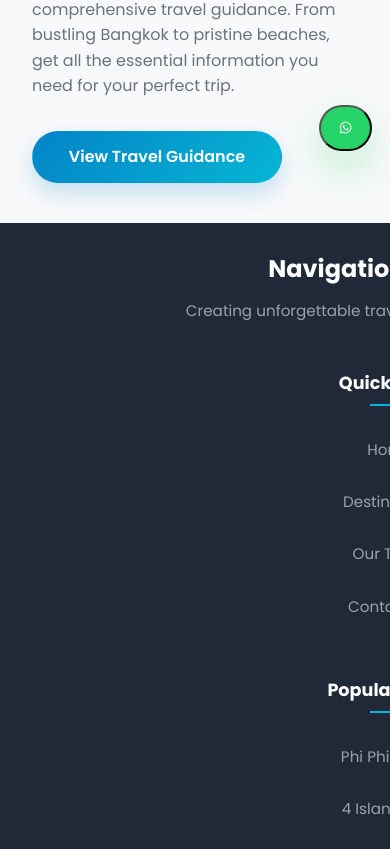
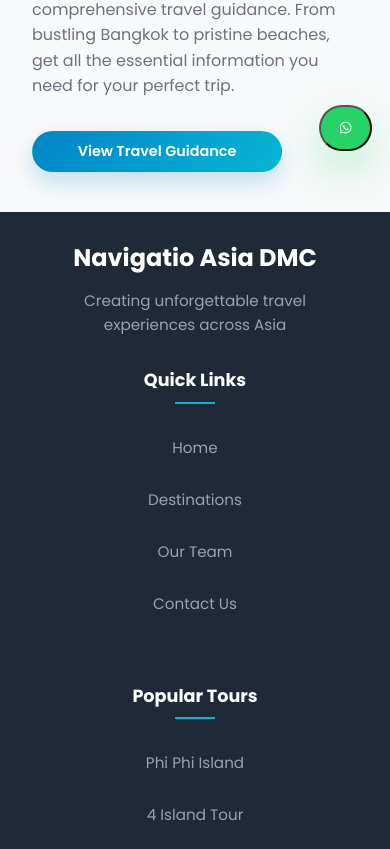
Before and after one commit to ayush199816/Landing_Navigatio, a React (Create React App) app: page /guidance in a window 390 px wide. Shown: the part 675-1524 px from the top of the page. Built offline with nearby package versions, Linux system fonts and the light colour scheme.

Commit message:
adding Guidance 1.0.2

```diff
--- a/src/App.css
+++ b/src/App.css
@@ -2818,6 +2818,12 @@ main {
   .back-link {
     font-size: 0.9rem;
   }
+
+  .btn {
+    font-size: 0.9rem;
+    padding: 0.5rem 1rem;
+    width: 100%;
+  }
 }
 
 .country-image {
@@ -2834,3 +2840,25 @@ main {
   font-size: 1.5rem;
   font-weight: bold;
 }
+
+/* Mobile Responsive for Footer */
+@media (max-width: 768px) {
+  .footer-content {
+    display: flex;
+    flex-direction: column;
+    gap: 2rem;
+    align-items: center;
+  }
+
+  .footer-bottom {
+    flex-direction: column;
+    text-align: center;
+    gap: 1rem;
+  }
+
+  .footer-links {
+    display: flex;
+    flex-direction: column;
+    gap: 1rem;
+  }
+}
```
Also changed, not shown: 6 other files (tests, documents, lock files or other folders).
